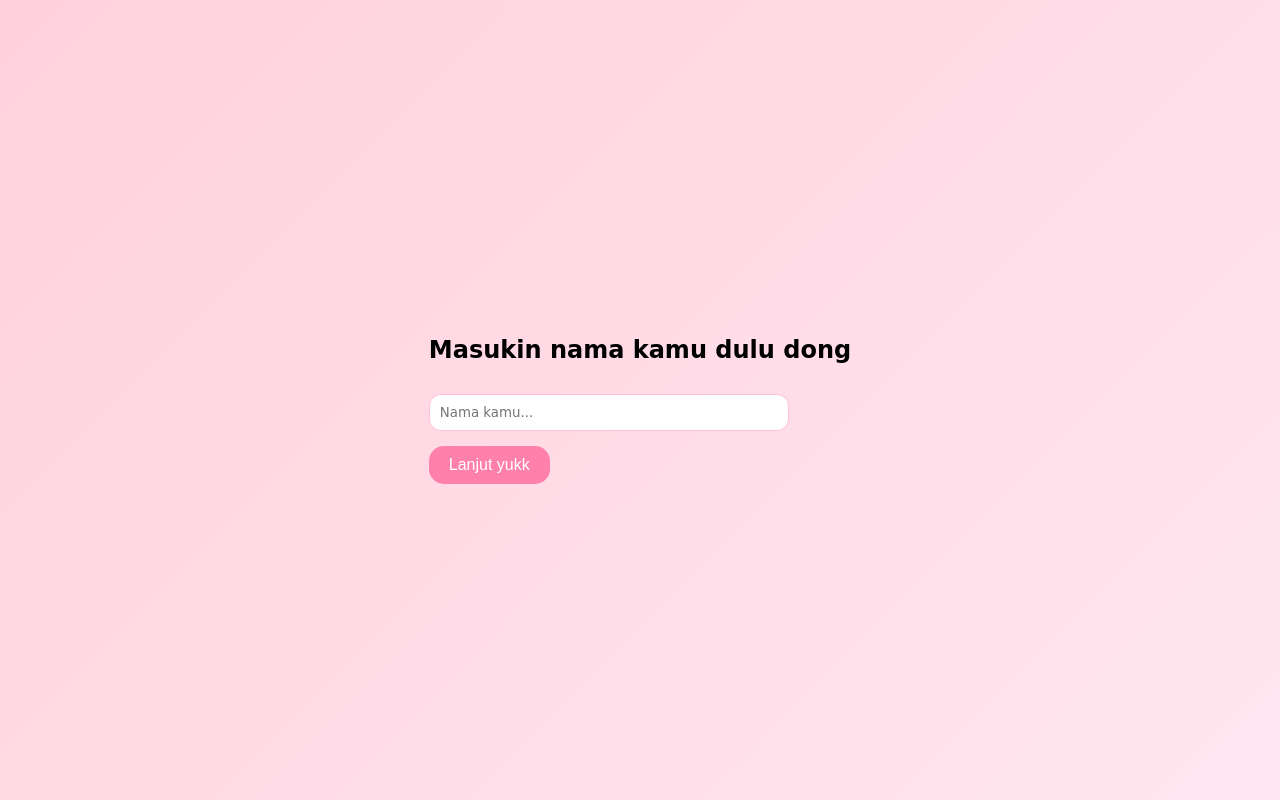
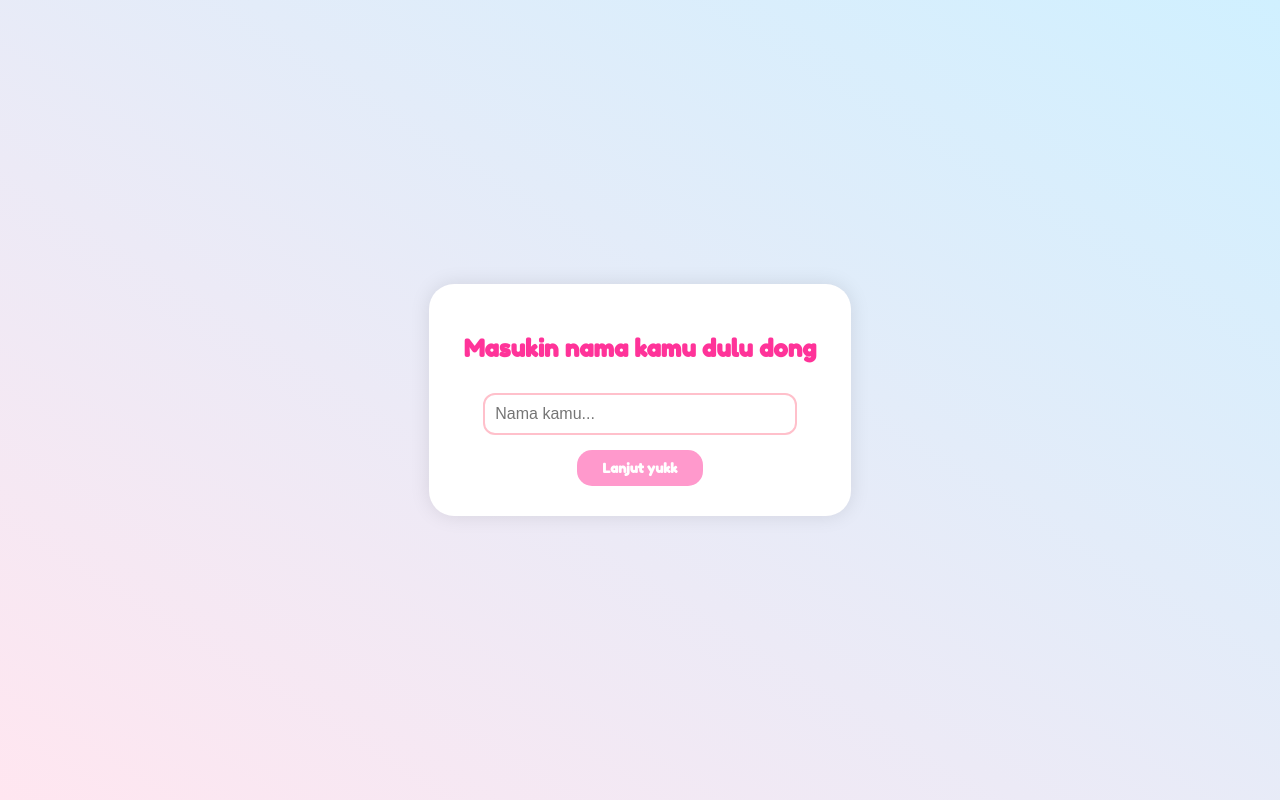
Before and after one commit to Fauzian-ops/onlyyou, a plain HTML site: page index.html in a window 1280 px wide. Drawn offline with Linux system fonts and the light colour scheme.

Commit message:
style.css

```diff
--- a/style.css
+++ b/style.css
@@ -1,80 +1,66 @@
 body {
-  font-family: 'Indie Flower', cursive;
-  background: linear-gradient(135deg, #ffd1dc, #ffe6f0);
-  margin: 0;
-  padding: 0;
+  font-family: 'Comic Neue', cursive;
+  background: linear-gradient(to top right, #ffe6f0, #d0f0ff);
   display: flex;
   justify-content: center;
   align-items: center;
-  height: 100vh;
-  overflow: hidden;
-  animation: bgMove 10s infinite alternate;
+  min-height: 100vh;
+  margin: 0;
 }
 
-@keyframes bgMove {
-  0% { background-position: 0% 50%; }
-  100% { background-position: 100% 50%; }
-}
-
-.card {
+.container {
+  background-color: white;
+  padding: 30px;
+  border-radius: 25px;
+  box-shadow: 0 0 20px rgba(0,0,0,0.1);
+  max-width: 400px;
   text-align: center;
-  background: #fff5fa;
-  border-radius: 20px;
-  padding: 25px;
-  width: 90%;
-  max-width: 340px;
-  box-shadow: 0 5px 20px rgba(255, 128, 171, 0.5);
-  animation: fadeIn 1.2s ease-in-out;
-}
-
-@keyframes fadeIn {
-  from { opacity: 0; transform: translateY(20px); }
-  to { opacity: 1; transform: translateY(0); }
-}
-
-h1 {
-  font-size: 22px;
-  color: #ff69b4;
-  margin-bottom: 10px;
+  animation: fadeIn 1.2s ease;
 }
 
 input {
   padding: 10px;
-  border-radius: 12px;
-  border: 1px solid #ffc1d9;
+  font-size: 16px;
   width: 80%;
   margin-top: 10px;
-  font-family: 'Indie Flower', cursive;
+  border: 2px solid #ffc0cb;
+  border-radius: 12px;
 }
 
 button {
   margin-top: 15px;
-  padding: 10px 20px;
-  background-color: #ff80ab;
+  padding: 10px 25px;
+  background-color: #ff99cc;
+  color: white;
+  font-weight: bold;
   border: none;
   border-radius: 15px;
-  color: white;
-  font-size: 16px;
   cursor: pointer;
+  font-family: 'Fredoka One', cursive;
+  transition: transform 0.2s ease;
+}
+
+button:hover {
+  transform: scale(1.05);
 }
 
 .hidden {
   display: none;
 }
 
-.emoji {
-  font-size: 36px;
-  margin-bottom: 10px;
-  animation: bounce 1s infinite;
+h1, h2 {
+  color: #ff3399;
+  font-family: 'Fredoka One', cursive;
 }
 
-@keyframes bounce {
-  0%, 100% { transform: translateY(0); }
-  50% { transform: translateY(-8px); }
+.gambar-cewe {
+  width: 150px;
+  height: auto;
+  margin-bottom: 15px;
+  border-radius: 15px;
 }
 
-.text {
-  font-size: 16px;
-  color: #d63384;
-  margin-top: 15px;
+@keyframes fadeIn {
+  from { opacity: 0; transform: scale(0.9); }
+  to { opacity: 1; transform: scale(1); }
 }
```
